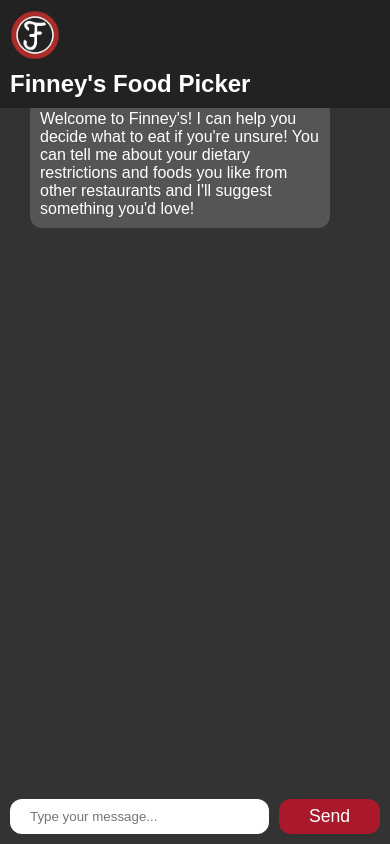
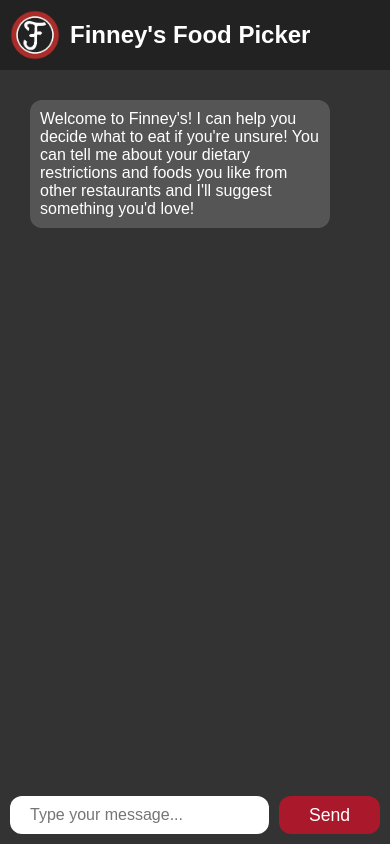
Before and after one commit to MatthewGerges/Finneys-Food-Picker, a website: page index.html in a window 390 px wide. Drawn offline with Linux system fonts and the light colour scheme.

Commit message:
fixing mobile responsiveness

```diff
--- a/styles.css
+++ b/styles.css
@@ -68,6 +68,7 @@
   flex-grow: 1;
   padding-left: 20px; /* More space inside the input on the left */
   width: calc(100% - 40px - 60px); /* Adjust width */
+  font-size: 16px; /* Set font size to at least 16px to prevent auto-zoom on mobile */
 }
 
 
@@ -80,7 +81,7 @@
 
 .send-button {
   padding: 5px 30px; /* Larger button */
-  font-size: 1.1em; /* Larger text */
+  font-size: 1.1em;
   /* ... other styles ... */
 }
 
@@ -141,12 +142,15 @@
   }
 
   .chat-header {
-    flex-direction: column; /* Stack logo and title vertically */
+    flex-direction: row; /* Stack logo and title vertically */
     align-items: flex-start; /* Align items to the start */
+    align-items: center; /* This aligns items vertically in the center */
   }
 
+
   .chat-header img {
-    margin-bottom: 10px; /* Add space between logo and title */
+    margin-bottom: 0; /* Remove bottom margin from logo */
+    margin-right: 10px; /* Ensure some space between logo and title */
   }
 
   .chat-messages {
```
